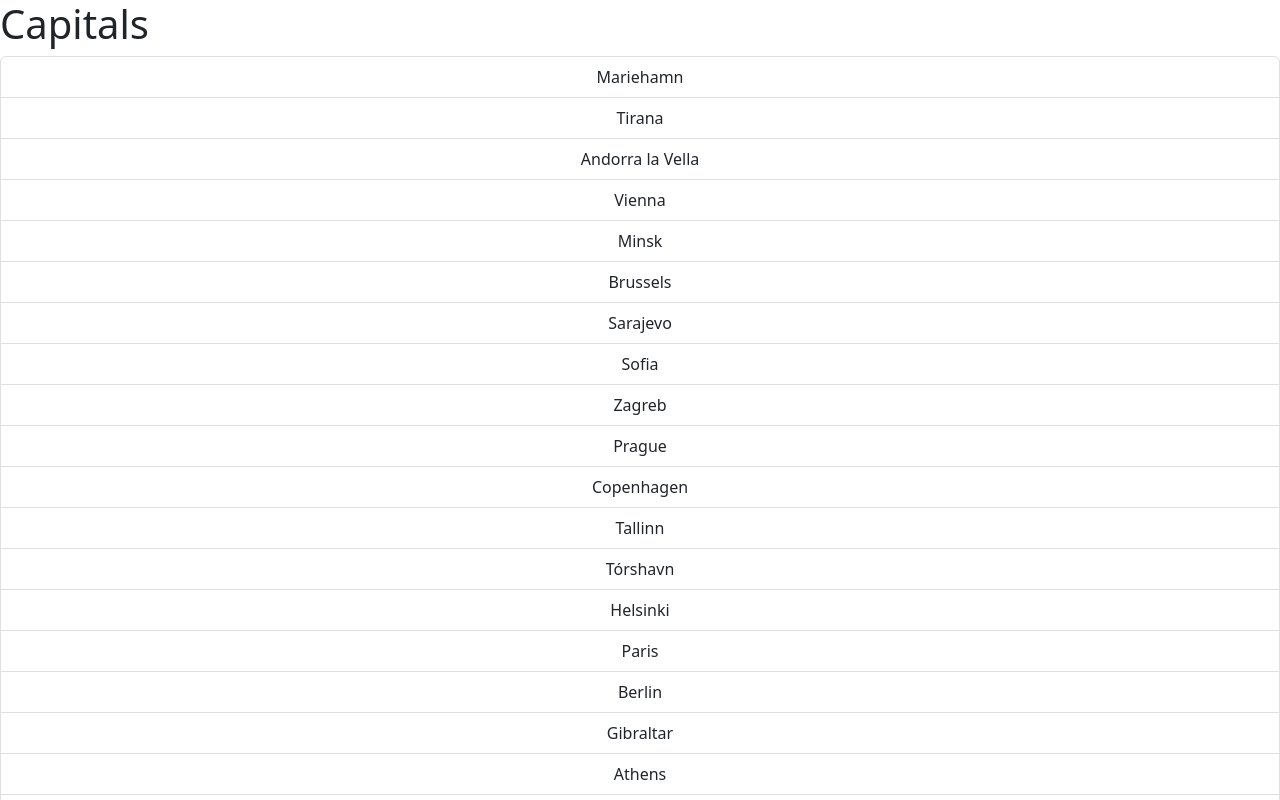
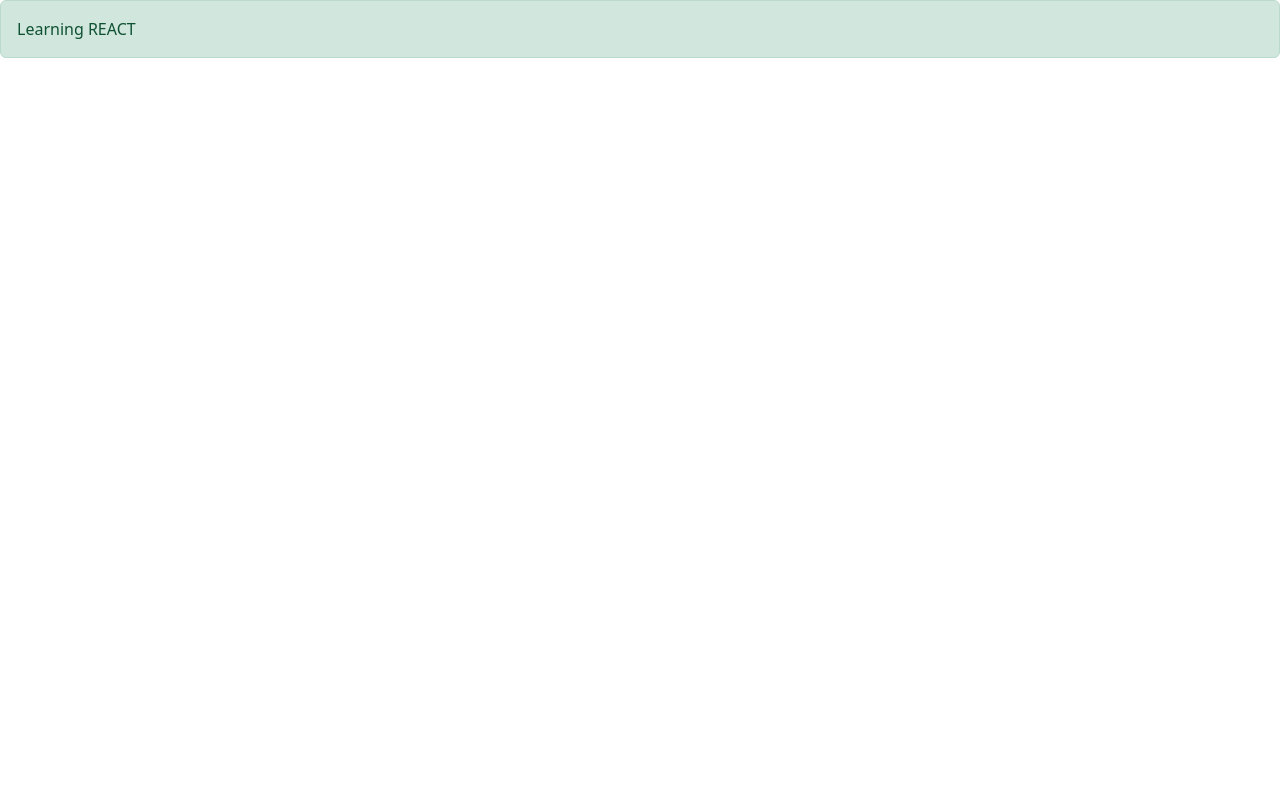
Before and after one commit to alexbalak21/React, a React (Vite) app: page / in a window 1280 px wide. Shown: the top 800 px of the page. Built offline with nearby package versions, Linux system fonts and the light colour scheme.

Commit message:
Component created with inner text props.

```diff
--- a/src/App.tsx
+++ b/src/App.tsx
@@ -1,69 +1,11 @@
-import ListGroup from "./components/ListGroup"
+import Alert from "./components/Alert"
 
 function App() {
-    const items = [
-        "Mariehamn",
-        "Tirana",
-        "Andorra la Vella",
-        "Vienna",
-        "Minsk",
-        "Brussels",
-        "Sarajevo",
-        "Sofia",
-        "Zagreb",
-        "Prague",
-        "Copenhagen",
-        "Tallinn",
-        "Tórshavn",
-        "Helsinki",
-        "Paris",
-        "Berlin",
-        "Gibraltar",
-        "Athens",
-        "Saint Peter Port",
-        "Budapest",
-        "Reykjavík",
-        "Dublin",
-        "Douglas",
-        "Rome",
-        "Saint Helier",
-        "Pristina",
-        "Riga",
-        "Vaduz",
-        "Vilnius",
-        "Luxembourg",
-        "Valletta",
-        "Chisinau",
-        "Monaco",
-        "Podgorica",
-        "Amsterdam",
-        "Skopje",
-        "Oslo",
-        "Warsaw",
-        "Lisbon",
-        "Bucharest",
-        "Moscow",
-        "San Marino",
-        "Belgrade",
-        "Bratislava",
-        "Ljubljana",
-        "Madrid",
-        "Longyearbyen",
-        "Stockholm",
-        "Bern",
-        "Kyiv",
-        "London",
-        "Vatican City",
-    ]
-    const handleSelectItem = (item: string) => console.log(item)
-
     return (
         <div>
-            <ListGroup
-                items={items}
-                heading="Capitals"
-                onSelectItem={handleSelectItem}
-            ></ListGroup>
+            <Alert>
+                <span>Learning REACT</span>
+            </Alert>
         </div>
     )
 }
--- /dev/null
+++ b/src/components/Alert.tsx
@@ -0,0 +1,11 @@
+import { ReactNode } from "react"
+
+interface Props {
+    children: ReactNode
+}
+
+function Alert({ children }: Props) {
+    return <div className="alert alert-success">{children}</div>
+}
+
+export default Alert
```
